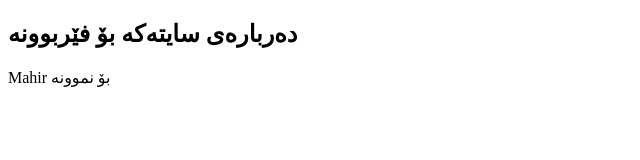
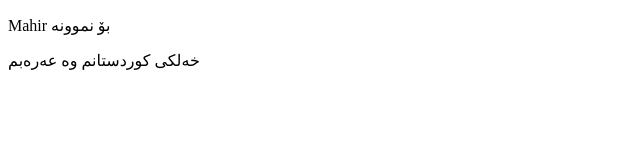
Before and after one commit to gailanbeehy/test, a website: page index.html in a window 1280 px wide. Shown: the whole page, without its empty margins (0-640 px from the left). Drawn offline with Linux system fonts and the light colour scheme.

Commit message:
Save index.html.

```diff
--- a/index.html
+++ b/index.html
@@ -11,12 +11,15 @@ Mahir
 
 <body>
 
- <div>
- <h2>دەربارەی سایتەکە بۆ فێربوونە</h2>
+ <div style"font-size: 50px" >
+
+ <p style=" padding-buttom 100">
+ Mahir بۆ نموونە
+ </p>
 
 
- <p style"font-size: 10px">
- Mahir بۆ نموونە
+
+ <p>خەلکی کوردستانم وە عەرەبم
  </p>
  </div>
 
```
